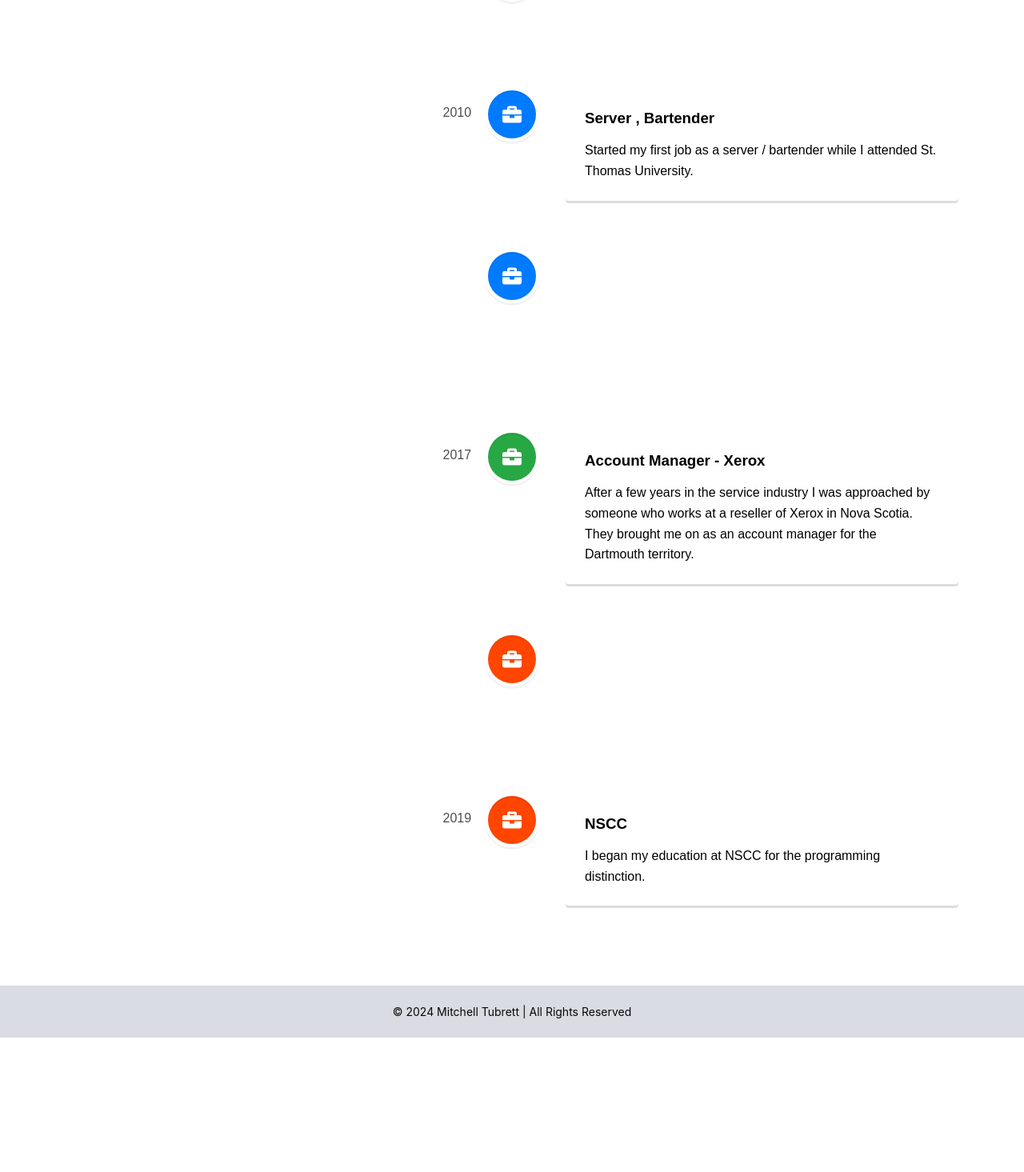
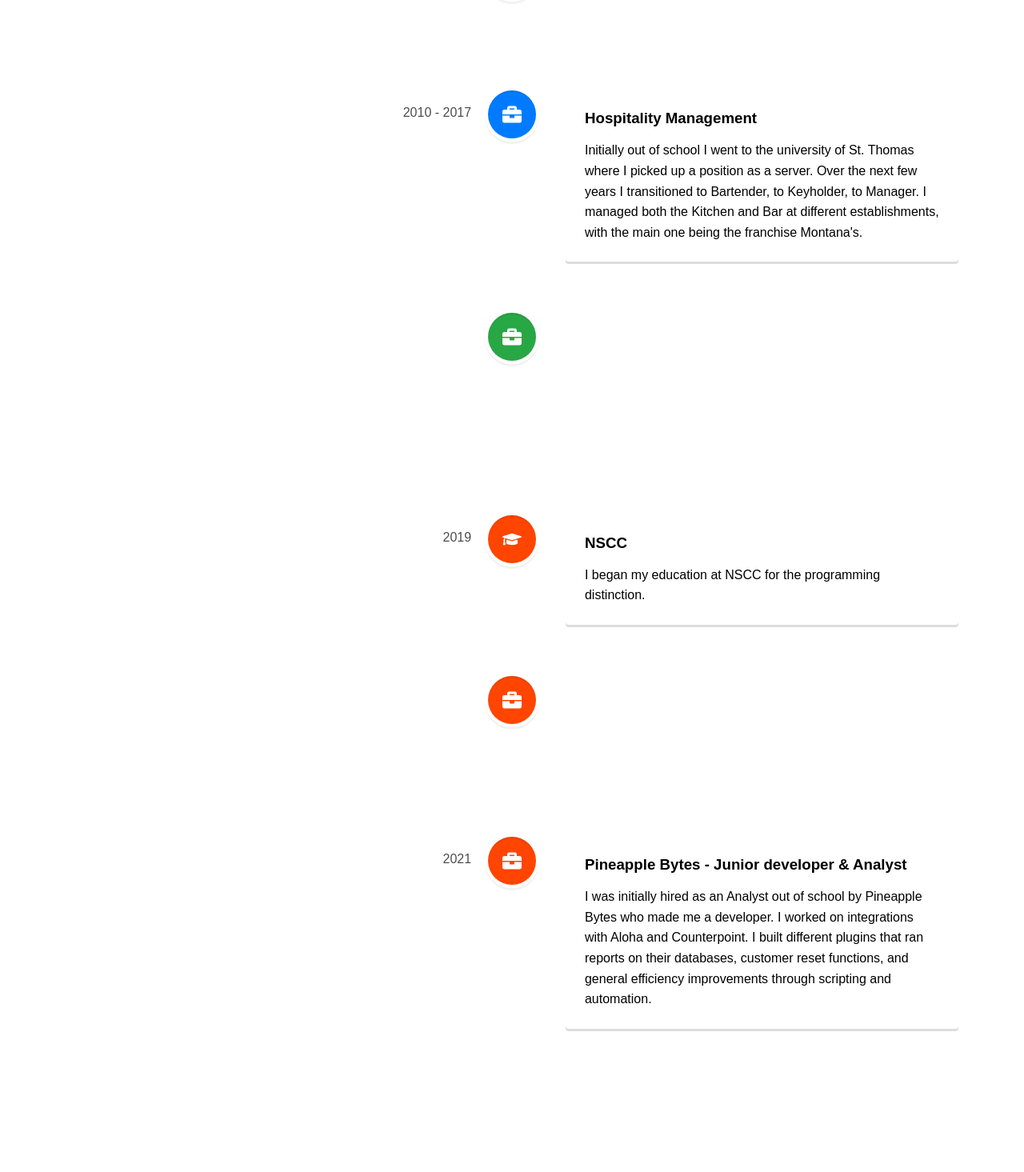
Before and after one commit to MitchellTubrett/portfolio-website, a React (Create React App) app in the folder my-portfolio/: page / in a window 1280 px wide. Shown: the part 1225-2690 px from the top of the page at 80% size. Before the commit the page ends 2522 px from the top, so only its background shows below. Built offline with nearby package versions, Linux system fonts and the light colour scheme.

Commit message:
Odds and ends to timeline

```diff
--- a/my-portfolio/src/App.css
+++ b/my-portfolio/src/App.css
@@ -49,7 +49,7 @@ main {
   color: rgb(8, 8, 8);  /* Sets the text color */
   text-align: center;  /* Centers the text */
   padding: 10px 0;  /* Adds padding for a better visual */
-  margin-top: 50px;
+  margin-top: 300px;
   font-size: 14px;  /* Adjust font size as needed */
 }
 
--- a/my-portfolio/src/Timeline.js
+++ b/my-portfolio/src/Timeline.js
@@ -23,22 +23,14 @@ const Timeline = () => {
 
       <VerticalTimelineElement
         className="vertical-timeline-element--work"
-        date="2010"
+        date="2010 - 2017"
         iconStyle={{ background: "#007bff", color: "#fff" }}
         icon={<FaBriefcase />}
       >
-        <h3 className="vertical-timeline-element-title">Server , Bartender</h3>
-        <p>Started my first job as a server / bartender while I attended St. Thomas University.</p>
-      </VerticalTimelineElement>
-
-      <VerticalTimelineElement
-        className="vertical-timeline-element--work"
-        date="2013"
-        iconStyle={{ background: "#007bff", color: "#fff" }}
-        icon={<FaBriefcase />}
-      >
-        <h3 className="vertical-timeline-element-title">Key holder, Manager</h3>
-        <p>After being in the industry a few years while going through school I became a Manager at different Montana's around NB / NS</p>
+        <h3 className="vertical-timeline-element-title">Hospitality Management</h3>
+        <p>Initially out of school I went to the university of St. Thomas where I picked up a position as a server. Over the next few years I transitioned to Bartender, to Keyholder,
+            to Manager. I managed both the Kitchen and Bar at different establishments, with the main one being the franchise Montana's.
+        </p>
       </VerticalTimelineElement>
 
       <VerticalTimelineElement
@@ -59,7 +51,7 @@ const Timeline = () => {
         className="vertical-timeline-element--work"
         date="2019"
         iconStyle={{ background: "#ff4500", color: "#fff" }}
-        icon={<FaBriefcase />}
+        icon={<FaGraduationCap />}
       >
         <h3 className="vertical-timeline-element-title">
           NSCC
@@ -71,7 +63,7 @@ const Timeline = () => {
 
       <VerticalTimelineElement
         className="vertical-timeline-element--work"
-        date="2019"
+        date="2021"
         iconStyle={{ background: "#ff4500", color: "#fff" }}
         icon={<FaBriefcase />}
       >
@@ -79,7 +71,22 @@ const Timeline = () => {
           NSCC
         </h3>
         <p>
-          I began my education at NSCC for the programming distinction.
+          Graduated from NSCC with a diploma in IT-Programming with distinction
+        </p>
+      </VerticalTimelineElement>
+
+      <VerticalTimelineElement
+        className="vertical-timeline-element--work"
+        date="2021"
+        iconStyle={{ background: "#ff4500", color: "#fff" }}
+        icon={<FaBriefcase />}
+      >
+        <h3 className="vertical-timeline-element-title">
+          Pineapple Bytes - Junior developer & Analyst
+        </h3>
+        <p>
+          I was initially hired as an Analyst out of school by Pineapple Bytes who made me a developer. I worked on integrations with Aloha and Counterpoint. I built different
+          plugins that ran reports on their databases, customer reset functions, and general efficiency improvements through scripting and automation.
         </p>
       </VerticalTimelineElement>
     </VerticalTimeline>
```
